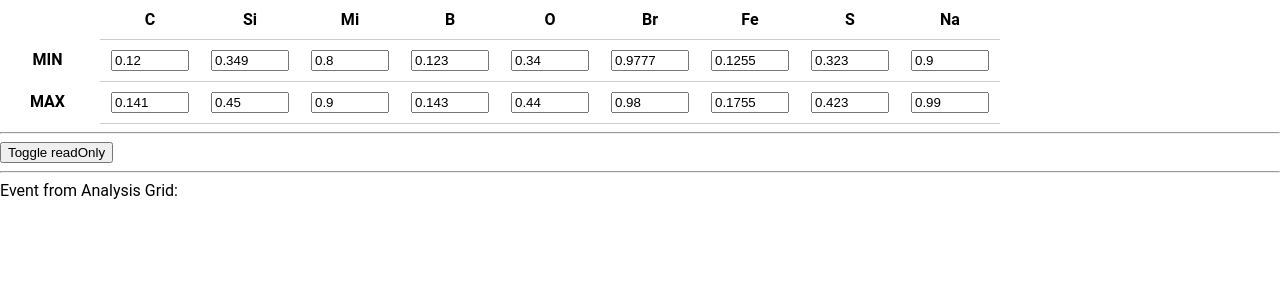
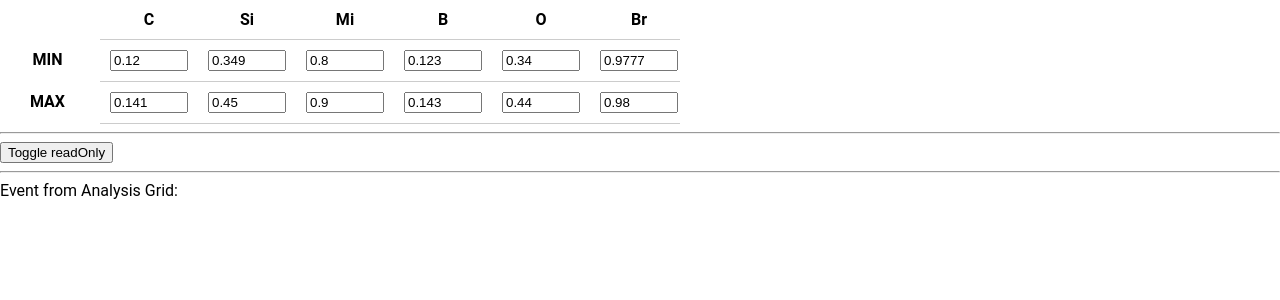
Before and after one commit to shashankvivek/grid-app, an Angular app in the folder grid-proj/: page / in a window 1280 px wide. Shown: the top 300 px of the page. Built offline with nearby package versions, Linux system fonts and the light colour scheme.

Commit message:
removed unused code

```diff
--- a/grid-proj/src/app/analysis-grid/analysis-grid.component.scss
+++ b/grid-proj/src/app/analysis-grid/analysis-grid.component.scss
@@ -1,13 +1,12 @@
 table {
   table-layout: fixed;
-  // width: 100%;
   text-align: center;
   border-collapse: collapse;
 }
 
 td,
 th {
-  vertical-align: top;
+  // vertical-align: top;
   border-bottom: 1px solid #ccc;
   padding: 10px;
   width: 80px;
@@ -27,7 +26,7 @@ th {
 .inner {
   overflow-x: auto;
   overflow-y: visible;
-  // width: 400px;
+  width: 580px;
   margin-left: 100px;
 }
 
--- a/grid-proj/src/app/analysis-grid/analysis-grid.component.ts
+++ b/grid-proj/src/app/analysis-grid/analysis-grid.component.ts
@@ -37,7 +37,6 @@ export class AnalysisGridComponent implements OnInit, OnDestroy {
   // TODO: put some check to make sure Min and Max have keys in same order
   // else the table will break
 
-  // TODO: The textbox by default accepts some chars like "e" as per HTML standard. They have to be handled as well
 
   constructor(public analysisSvc: AnalysisService) {}
 
```
